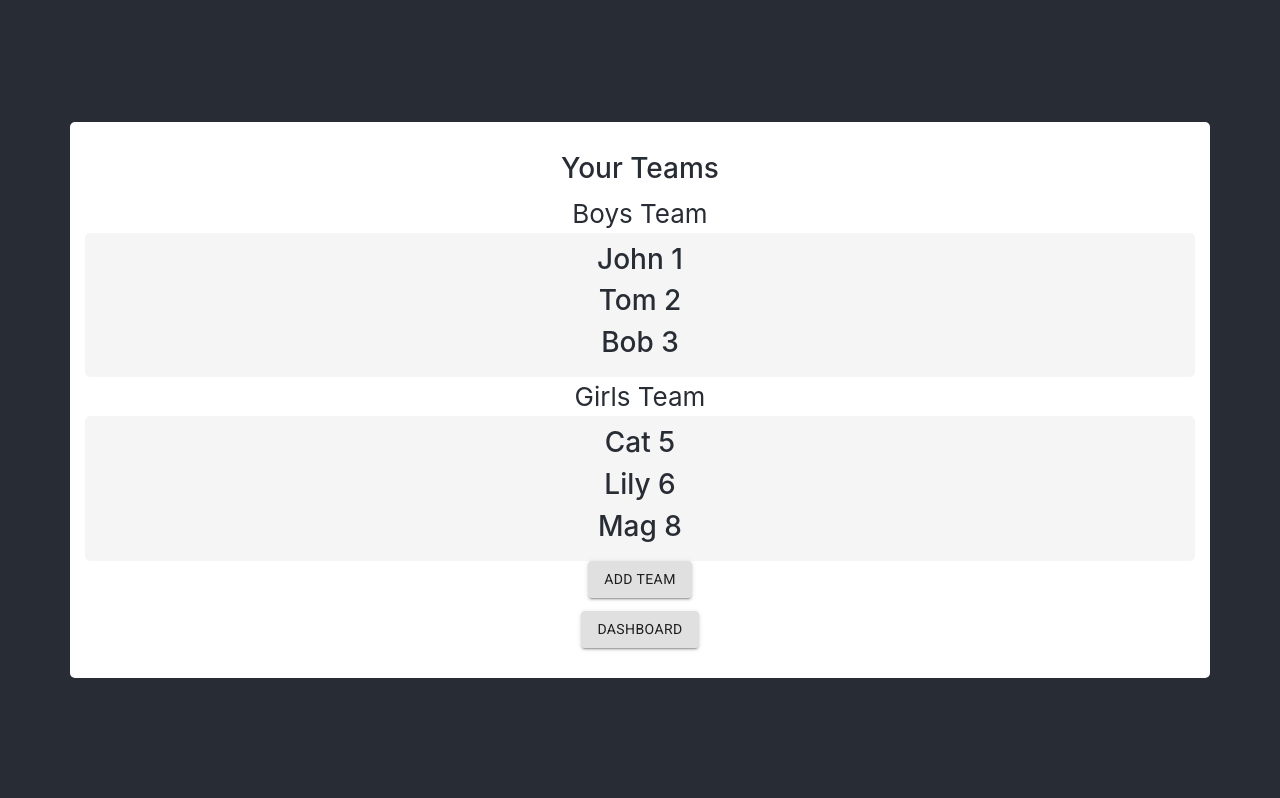
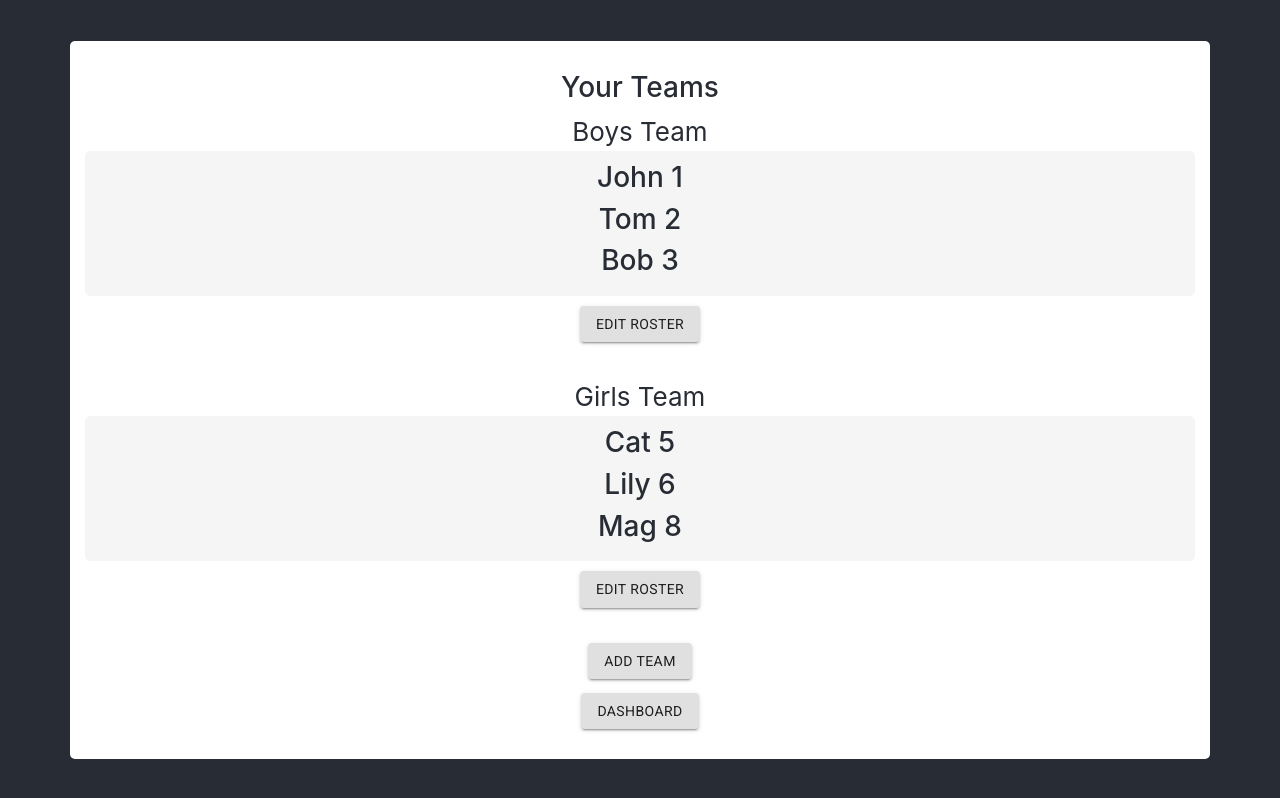
Before and after one commit to TaylorZowtuk/measure-what-matters, a React (Create React App) app in the folder frontend/: page /teams in a window 1280 px wide. Built offline with nearby package versions, Linux system fonts and the light colour scheme.

Commit message:
add button to link to edit roster

```diff
--- a/frontend/src/components/Teams/Teams.page.tsx
+++ b/frontend/src/components/Teams/Teams.page.tsx
@@ -3,6 +3,7 @@ import TeamComponent from "../TeamComponent/TeamComponent";
 import Button from "@material-ui/core/Button";
 import { Link } from "react-router-dom";
 import { Container, Row, Col } from "react-bootstrap";
+import RosterProps from "../interfaces/props/roster-props";
 
 interface teamState {
   teamList: Team[];
@@ -19,6 +20,10 @@ interface Player {
   number: number;
   playerId: number;
 }
+
+const rosterProps: RosterProps = {
+  teamId: 1,
+};
 
 class Teams extends React.Component<{}, teamState> {
   constructor(props: {}) {
@@ -83,7 +88,19 @@ class Teams extends React.Component<{}, teamState> {
               <Col>
                 {team.teamName}
                 <TeamComponent playerList={team.playerList}></TeamComponent>
-                {/* <Button variant="contained">Edit Team</Button> */}
+                <Link
+                  to={{
+                    pathname: "/teams/roster",
+                    state: rosterProps,
+                  }}
+                >
+                  <Button
+                    style={{ marginTop: "10px", marginBottom: "35px" }}
+                    variant="contained"
+                  >
+                    Edit Roster
+                  </Button>
+                </Link>
               </Col>
             </Row>
           );
```
